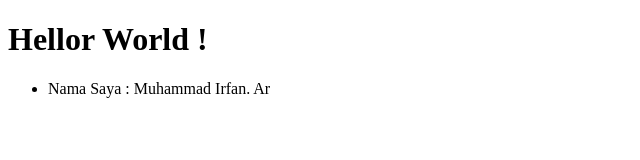
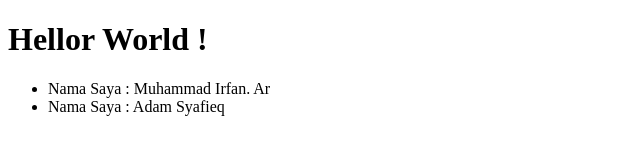
Before and after one commit to adamSyafieq/data-remote2, a plain HTML site: page index.html in a window 1280 px wide. Shown: the whole page, without its empty margins (0-640 px from the left). Drawn offline with Linux system fonts and the light colour scheme.

Commit message:
menambahkan list baru

```diff
--- a/index.html
+++ b/index.html
@@ -10,6 +10,7 @@
     <h1>Hellor World !</h1>
     <ul>
         <li>Nama Saya : Muhammad Irfan. Ar</li>
+        <li>Nama Saya : Adam Syafieq</li>
     </ul>
 </body>
 </html>
```
